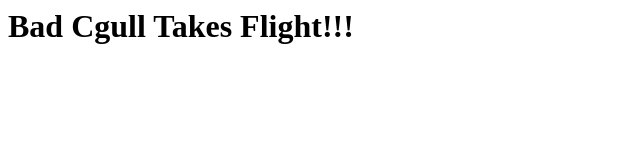
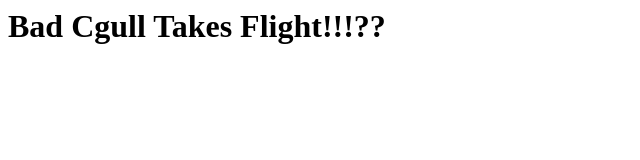
Before and after one commit to fox-lupus/badseagull, a plain HTML site: page index.html in a window 1280 px wide. Shown: the full height of the page, 0-640 px from the left. Drawn offline with Linux system fonts and the light colour scheme.

Commit message:
added question marks

```diff
--- a/index.html
+++ b/index.html
@@ -1 +1 @@
-<h1>Bad Cgull Takes Flight!!!</h1>
+<h1>Bad Cgull Takes Flight!!!??</h1>
```
